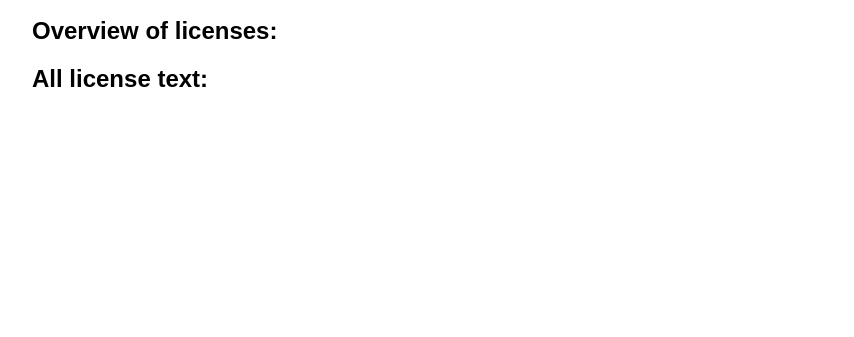
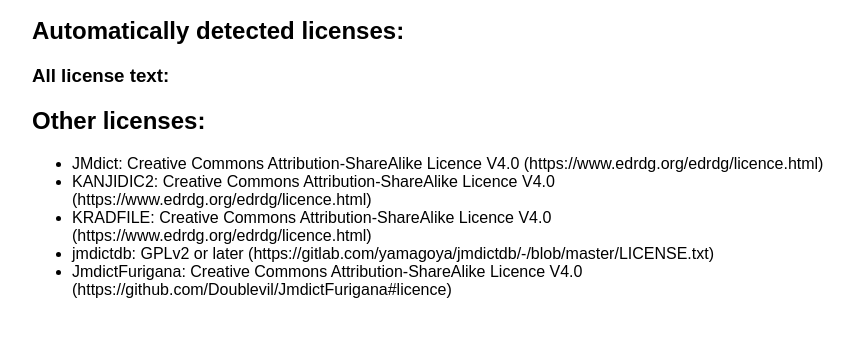
Before and after one commit to Heliozoa/lbr, a plain HTML site: page about/web.hbs in a window 1280 px wide. Shown: the part 87-424 px from the top of the page, without its empty margins (208-1062 px from the left). Drawn offline with nearby package versions, Linux system fonts and the light colour scheme; files that its build step writes are made by us from their sources.

Commit message:
Improve web licenses

```diff
--- a/about/web.hbs
+++ b/about/web.hbs
@@ -48,14 +48,14 @@
             <p>This page lists the licenses of the projects used in LBR.</p>
         </div>
 
-        <h2>Overview of licenses:</h2>
+        <h2>Automatically detected licenses:</h2>
         <ul class="licenses-overview">
             {{#each overview}}
             <li><a href="#{{id}}">{{name}}</a> ({{count}})</li>
             {{/each}}
         </ul>
 
-        <h2>All license text:</h2>
+        <h3>All license text:</h3>
         <ul class="licenses-list">
             {{#each licenses}}
             <li class="license">
@@ -72,6 +72,29 @@
             </li>
             {{/each}}
         </ul>
+
+        <h2>Other licenses:</h2>
+        <ul>
+            <li>
+                JMdict: Creative Commons Attribution-ShareAlike Licence V4.0
+                (https://www.edrdg.org/edrdg/licence.html)
+            </li>
+            <li>
+                KANJIDIC2: Creative Commons Attribution-ShareAlike Licence V4.0
+                (https://www.edrdg.org/edrdg/licence.html)
+            </li>
+            <li>
+                KRADFILE: Creative Commons Attribution-ShareAlike Licence V4.0
+                (https://www.edrdg.org/edrdg/licence.html)
+            </li>
+            <li>
+                jmdictdb: GPLv2 or later (https://gitlab.com/yamagoya/jmdictdb/-/blob/master/LICENSE.txt)
+            </li>
+            <li>
+                JmdictFurigana: Creative Commons Attribution-ShareAlike Licence V4.0
+                (https://github.com/Doublevil/JmdictFurigana#licence)
+            </li>
+        </ul>
     </main>
 </body>
 
```
Also changed, not shown: about/dockerhub.hbs (+9 -5 lines).
